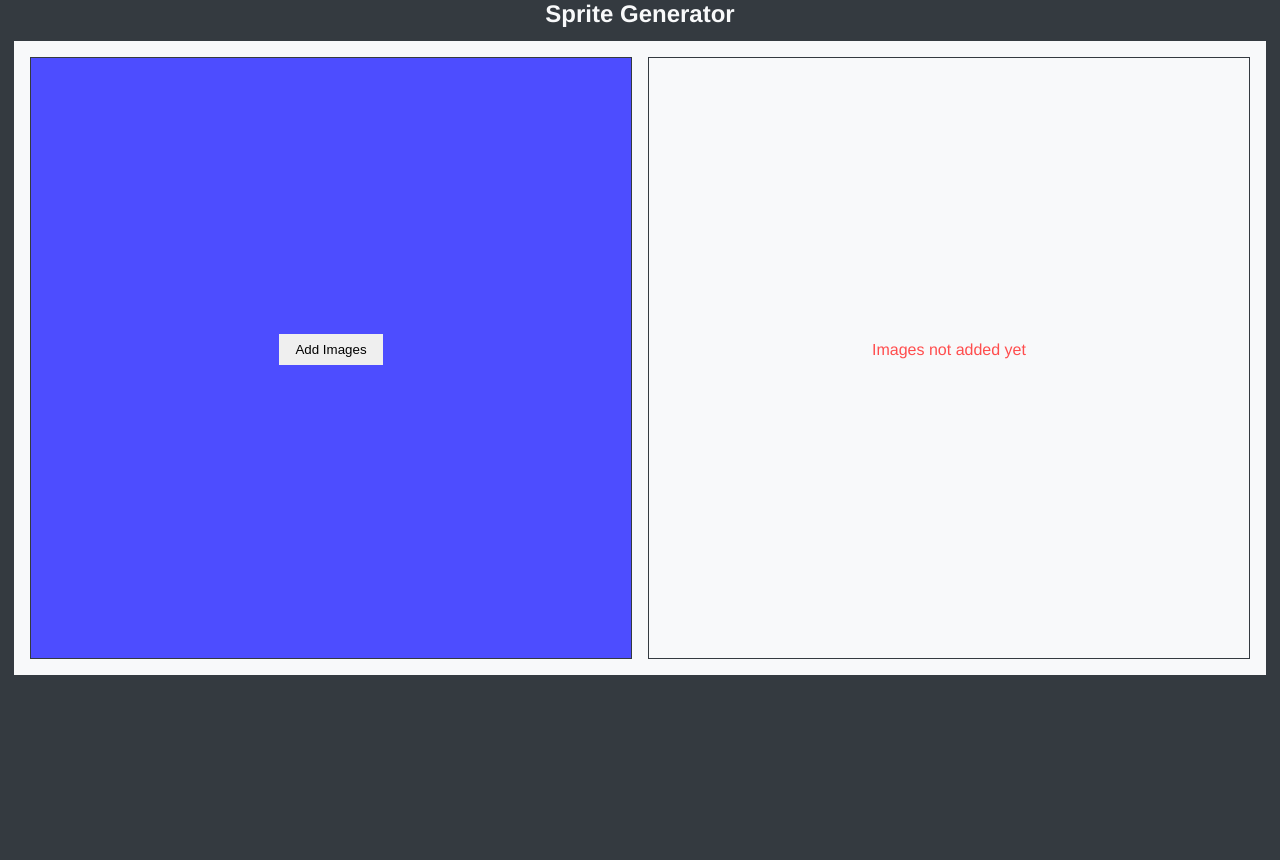
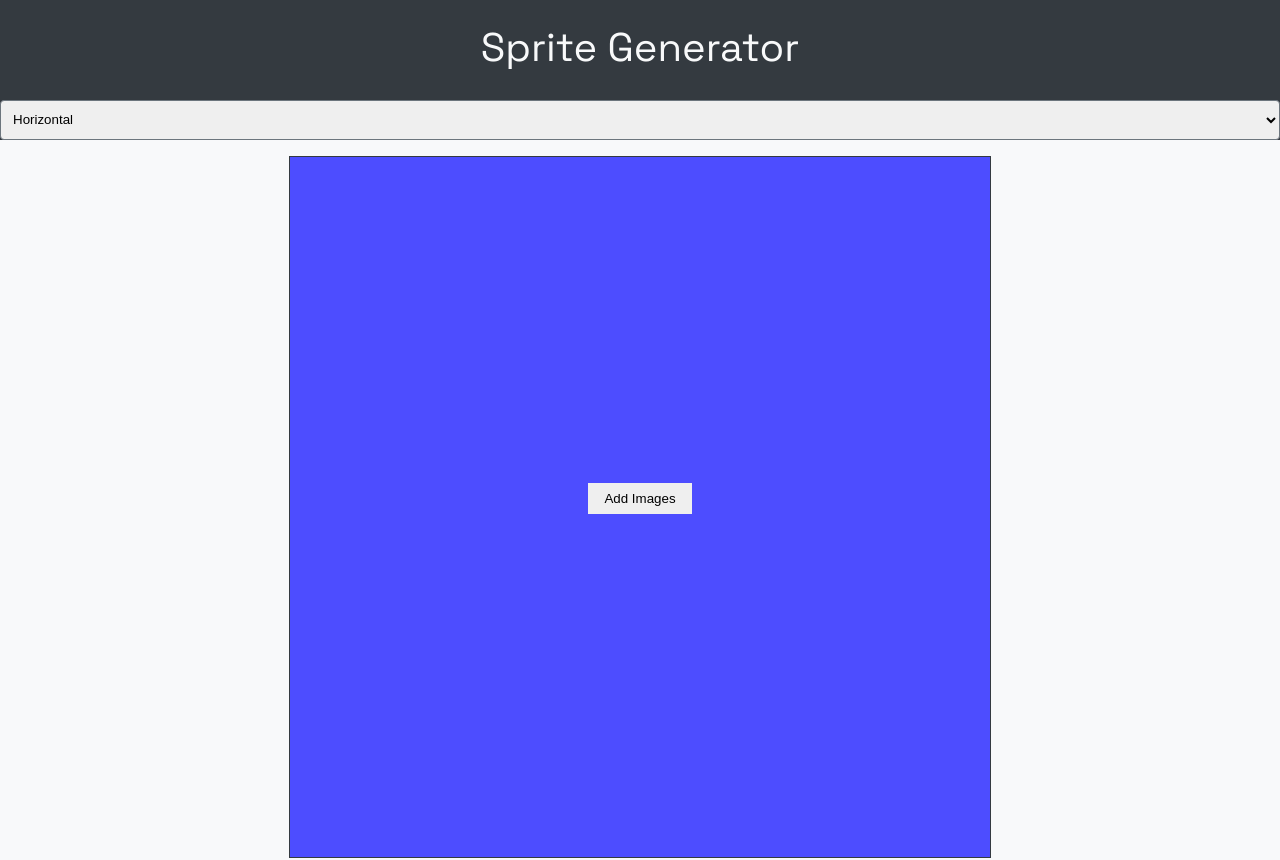
Before and after one commit to pmanikas/sprite-generator, a Vue app: page / in a window 1280 px wide. Shown: the top 860 px of the page. Before the commit the page ends 800 px from the top, so only its background shows below. Built offline with nearby package versions, Linux system fonts and the light colour scheme.

Commit message:
Support arrangement

```diff
--- a/index.html
+++ b/index.html
@@ -5,6 +5,9 @@
         <!-- <link rel="icon" type="image/svg+xml" href="/vite.svg" /> -->
         <meta name="viewport" content="width=device-width, initial-scale=1.0" />
         <title>Sprite Generator</title>
+        <link rel="preconnect" href="https://fonts.googleapis.com">
+        <link rel="preconnect" href="https://fonts.gstatic.com" crossorigin>
+        <link href="https://fonts.googleapis.com/css2?family=Space+Grotesk:wght@300..700&display=swap" rel="stylesheet">
     </head>
     <body>
         <div id="app"></div>
--- a/src/SpriteGenerator.vue
+++ b/src/SpriteGenerator.vue
@@ -2,6 +2,7 @@
 import { ref, watch, onMounted, reactive } from 'vue';
 
 import Button from './components/Button.vue';
+import Dropdown from './components/Dropdown.vue';
 
 import ImageInfoTile from './components/ImageInfoTile.vue';
 import { loadImagesAsync } from './utilities/images';
@@ -10,6 +11,20 @@ import { paintImages } from './utilities/canvas';
 const addedImages = ref([]);
 const input = ref(null);
 const ctx = ref(null);
+const selectedArrangement = ref('horizontal');
+
+const arrangeOptions = [
+    {
+        label: 'Diagonal',
+        value: 'diagonal'
+    }, {
+        label: 'Horizontal',
+        value: 'horizontal'
+    }, {
+        label: 'Vertical',
+        value: 'vertical'
+    }
+];
 
 async function loadImages(imageSources) {
     try {
@@ -23,13 +38,14 @@ async function loadImages(imageSources) {
 const addImage = ({ target }) => {
     const files = Array.from(target.files);
     if (files.length === 0) return;
-    addedImages.value = files.map((file) => URL.createObjectURL(file));
-    paintImages({ ctx: ctx.value, imageUrls: [...addedImages.value], arrange: 'diagonal' });
+    const newImages = files.map((file) => URL.createObjectURL(file));
+    addedImages.value = [...addedImages.value, ...newImages];
+
     target.value = '';
 }
 
 const removePhoto = (index) => {
-    addedImages.value.splice(index, 1);
+    addedImages.value = addedImages.value.filter((_, i) => i !== index);
 }
 
 const triggerInput = () => {
@@ -46,13 +62,21 @@ const downloadSprite = () => {
     a.remove();
 }
 
+const paint = () => {
+    paintImages({ ctx: ctx.value, imageUrls: [...addedImages.value], arrange: selectedArrangement.value });
+}
+
 onMounted(() => {
     const canvas = document.querySelector('[data-element=canvas]');
     ctx.value = canvas.getContext('2d');
 });
 
 watch(addedImages, () => {
-    console.log('WATCHER: addedImages:', addedImages);
+    paint();
+});
+
+watch(selectedArrangement, () => {
+    paint();
 });
 
 
@@ -60,6 +84,9 @@ watch(addedImages, () => {
 
 <template>
     <h1 class="text-center">Sprite Generator</h1>
+    <div class="options">
+        <Dropdown :items="arrangeOptions" v-model="selectedArrangement"></Dropdown>
+    </div>
     <div class="sprite-generator">
         <div class="selection-container">
             <Button @click="triggerInput" class="add-new-image">Add Images</Button>
@@ -85,10 +112,15 @@ watch(addedImages, () => {
 <style scoped lang="scss">
 @use './styles/abstracts' as *;
 
+
 .sprite-generator {
+    --tool-window-size: 400px;
+
     display: flex;
     flex-direction: column;
+    flex-wrap: wrap;
     align-items: center;
+    justify-content: center;
     gap: $s-base;
     background-color: $c-gray-light;
     padding: $s-base;
@@ -100,8 +132,8 @@ watch(addedImages, () => {
     align-items: center;
     justify-content: center;
     gap: $s-base;
-    width: 600px;
-    height: 600px;
+    width: var(--tool-window-size);
+    height: var(--tool-window-size);
     overflow: auto;
     background-color: $c-primary;
     border: 1px solid $c-gray-dark;
@@ -112,16 +144,16 @@ watch(addedImages, () => {
     flex-direction: column;
     align-items: center;
     justify-content: center;
-    width: 600px;
-    height: 600px;
+    width: var(--tool-window-size);
+    height: var(--tool-window-size);
     overflow: auto;
     color: $c-secondary;
     border: 1px solid $c-gray-dark;
 }
 
 .canvas-container {
-    width: 600px;
-    height: 600px;
+    width: var(--tool-window-size);
+    height: var(--tool-window-size);
     overflow: auto;
 }
 
@@ -138,7 +170,10 @@ watch(addedImages, () => {
 }
 
 @include desktop {
+
     .sprite-generator {
+        --tool-window-size: 700px;
+
         flex-direction: row;
     }
 }
--- /dev/null
+++ b/src/components/Dropdown.vue
@@ -0,0 +1,42 @@
+
+<script setup lang="ts" name="dropdownItem">
+
+interface DropdownItem {
+    label: string;
+    value: string;
+}
+
+const props = defineProps<{
+    items: DropdownItem[];
+    disabled?: boolean;
+    modelValue: string;
+    label?: string;
+}>();
+
+const emit = defineEmits(['update:modelValue']);
+
+</script>
+
+<template>
+    <label v-if="label" class="label">{{ props.label }}</label>
+    <select class="select" :disabled="props.disabled" :value="modelValue" @input="emit('update:modelValue', ($event.target as HTMLSelectElement).value)">
+        <option class="option" v-for="item in props.items" :key="item.value" :value="item.value">{{ item.label }}</option>
+    </select>
+</template>
+
+<style scoped lang="scss">
+@use './../styles/abstracts' as *;
+
+.label {
+    display: block;
+    margin-bottom: $s-xs;
+}
+
+.select {
+    padding: $s-xs $s-s;
+    border: 1px solid $c-gray;
+    border-radius: $s-xs;
+    width: 100%;
+    height: 40px;
+}
+</style>
--- a/src/styles/abstracts/_colors.scss
+++ b/src/styles/abstracts/_colors.scss
@@ -10,6 +10,7 @@ $c-primary: #4d4dff;
 $c-secondary: #ff4d4d;
 $c-light: #f8f9fa;
 $c-dark: #343a40;
+$c-highlight: #007bff;
 
 $c-success: #28a745;
 $c-info: #17a2b8;
@@ -19,5 +20,7 @@ $c-danger: #dc3545;
 $c-bg: $c-gray-dark;
 $c-text: $c-light;
 $c-link: $c-primary;
+$c-panel-bg: $c-gray-light;
+$c-panel-text: $c-gray-dark;
 
 $c-link-hover: color.adjust($c-link, $lightness: +20%);
--- a/src/styles/base/_typography.scss
+++ b/src/styles/base/_typography.scss
@@ -1,36 +1,31 @@
-// Typography scss
+@use './../abstracts/' as *;
 
-// Font sizes
-$font-size-small: 0.875rem;
-$font-size-base: 1rem;
-$font-size-large: 1.25rem;
-$font-size-xlarge: 1.5rem;
+$font-size-xlarge: 2.5rem;
+$font-size-large: 2rem;
+$font-size-base: 1.6rem;
+$font-size-small: 1.4rem;
 
-// Font weights
 $font-weight-light: 300;
 $font-weight-normal: 400;
 $font-weight-bold: 700;
 
-// Line heights
 $line-height-base: 1.5;
 $line-height-heading: 1.2;
 
-// Font families
-$font-family-sans-serif: 'Helvetica Neue', Arial, sans-serif;
+$font-family-sans-serif: "Space Grotesk", sans-serif;
 
-// Base typography styles
 body {
     font-size: $font-size-base;
     font-weight: $font-weight-normal;
     line-height: $line-height-base;
     font-family: $font-family-sans-serif;
-    color: #333;
+    color: $c-text;
 }
 
 h1, h2, h3, h4, h5, h6 {
-    font-weight: $font-weight-bold;
+    font-weight: $font-weight-normal;
     line-height: $line-height-heading;
-    margin-bottom: 0.5em;
+    margin: $s-l 0;
 }
 
 h1 {
@@ -50,14 +45,15 @@ h4 {
 }
 
 p {
-    margin-bottom: 1em;
+    margin-bottom: $s-base;
 }
 
 a {
-    color: #007bff;
+    color: $c-link;
     text-decoration: none;
 
     &:hover {
+        color: $c-link-hover;
         text-decoration: underline;
     }
 }
--- a/src/utilities/canvas.ts
+++ b/src/utilities/canvas.ts
@@ -31,8 +31,6 @@ const paintImages = async ({ ctx, imageUrls = [], arrange }: PaintImagesParams):
     }
 
     // Set canvas size
-    console.log({arrange, canvasWidth, canvasHeight});
-
     ctx.canvas.width = canvasWidth;
     ctx.canvas.height = canvasHeight;
 
--- a/src/utilities/images.ts
+++ b/src/utilities/images.ts
@@ -8,8 +8,6 @@ const loadImageAsync = (src: string): Promise<HTMLImageElement> => {
 }
 
 const loadImagesAsync = (srcs: string[]): Promise<HTMLImageElement[]> => {
-    // console.log(srcs);
-
     return Promise.all(Array.from(srcs).map(loadImageAsync));
 }
 
```
